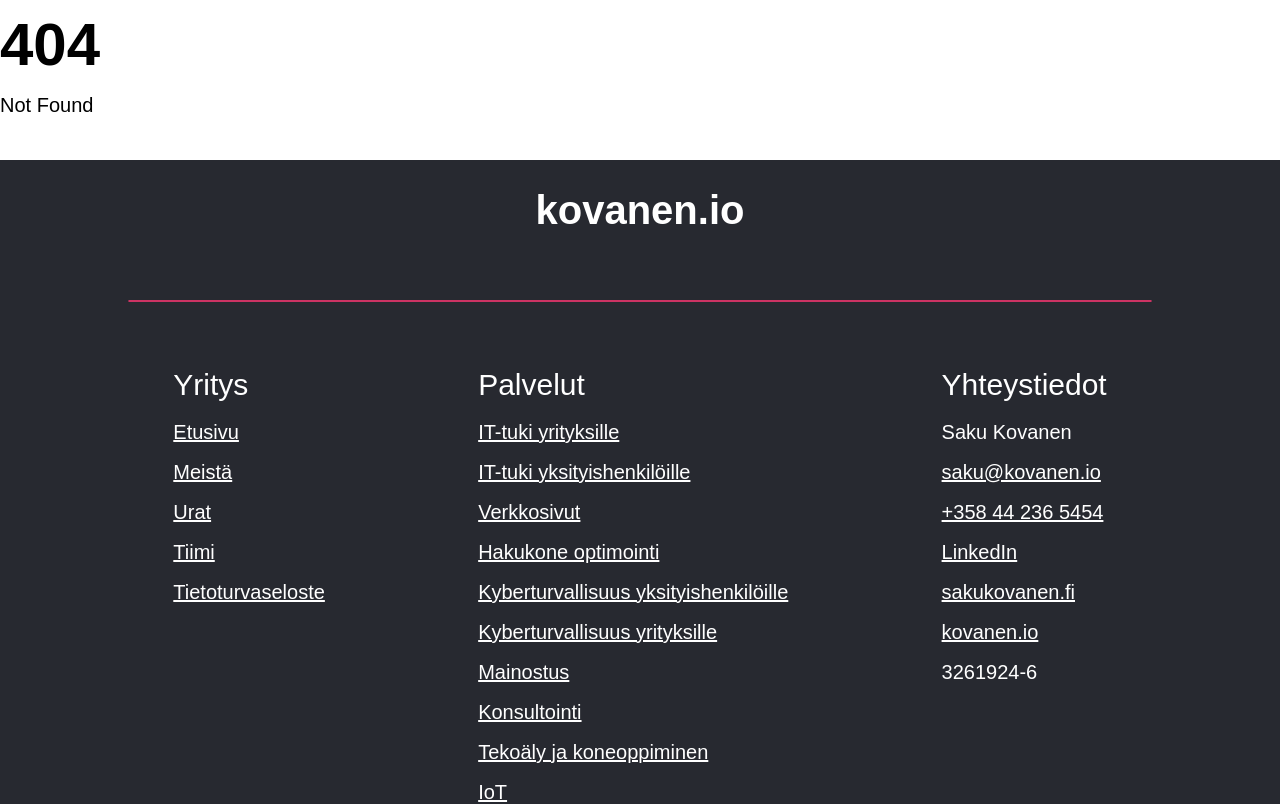
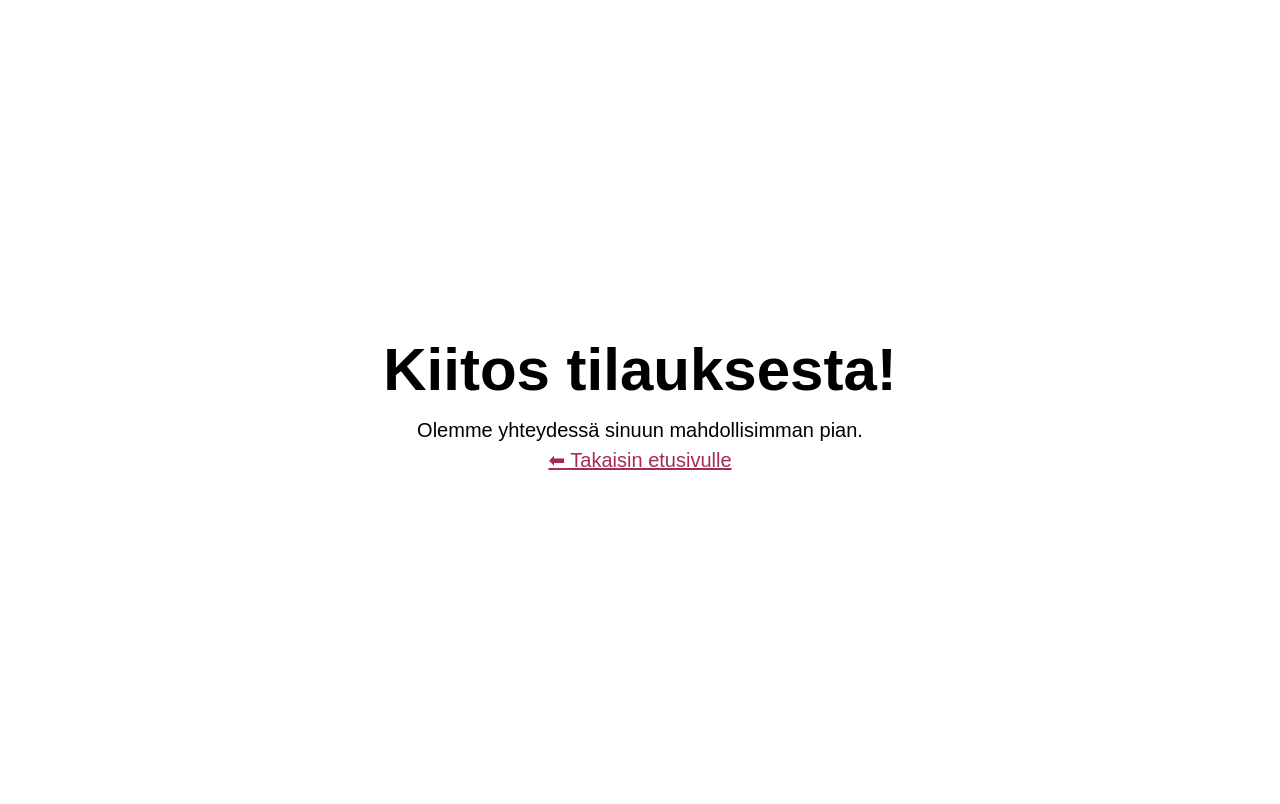
Before and after one commit to Sakkov/kovanen.io, a SvelteKit app: page /kiitos in a window 1280 px wide. Before the commit this address had no page. Shown: the top 804 px of the page. Built offline with nearby package versions, Linux system fonts and the light colour scheme.

Commit message:
fixed kiitos page

```diff
--- /dev/null
+++ b/src/routes/kiitos/+page.svelte
@@ -0,0 +1,18 @@
+<script>
+
+</script>
+
+<div style="height: 100vh; display: flex; justify-content: center; align-items: center; flex-direction: column; text-align: center;">
+    <h1>
+        Kiitos tilauksesta!
+    </h1>
+    <p>
+        Olemme yhteydessä sinuun mahdollisimman pian.
+        <br>
+        <a href="/"><span>&#11013;</span> Takaisin etusivulle</a>
+    </p>
+</div>
+
+<style>
+
+</style>
```
Also changed, not shown: 1 other file (tests, documents, lock files or other folders).
